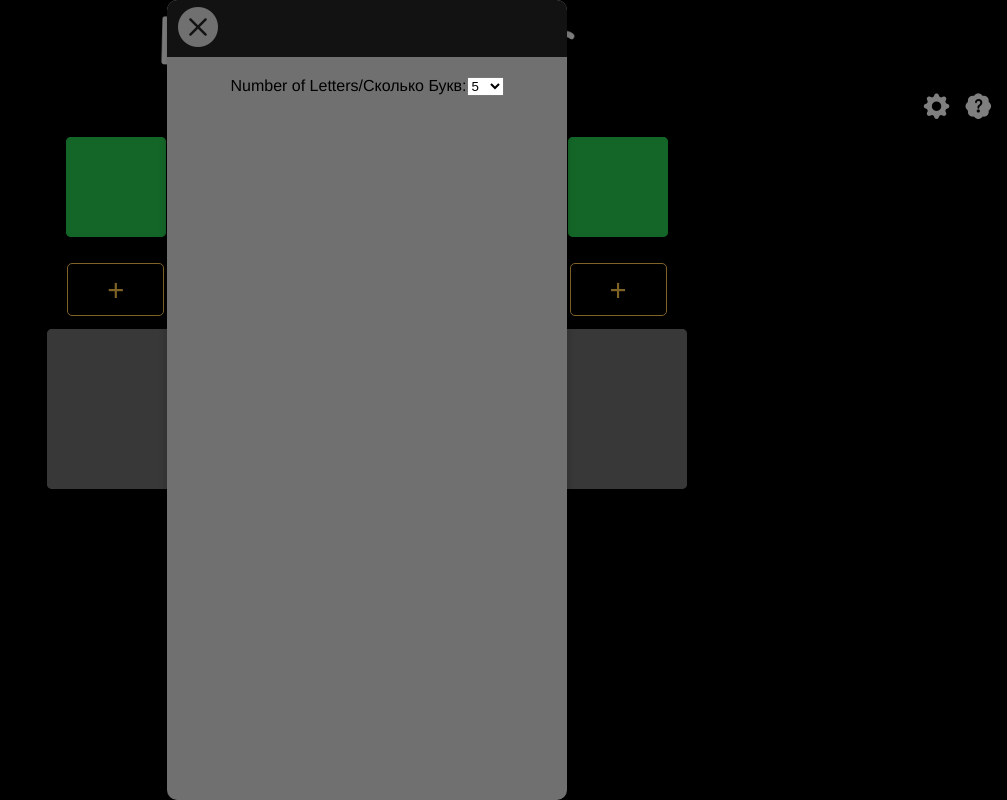
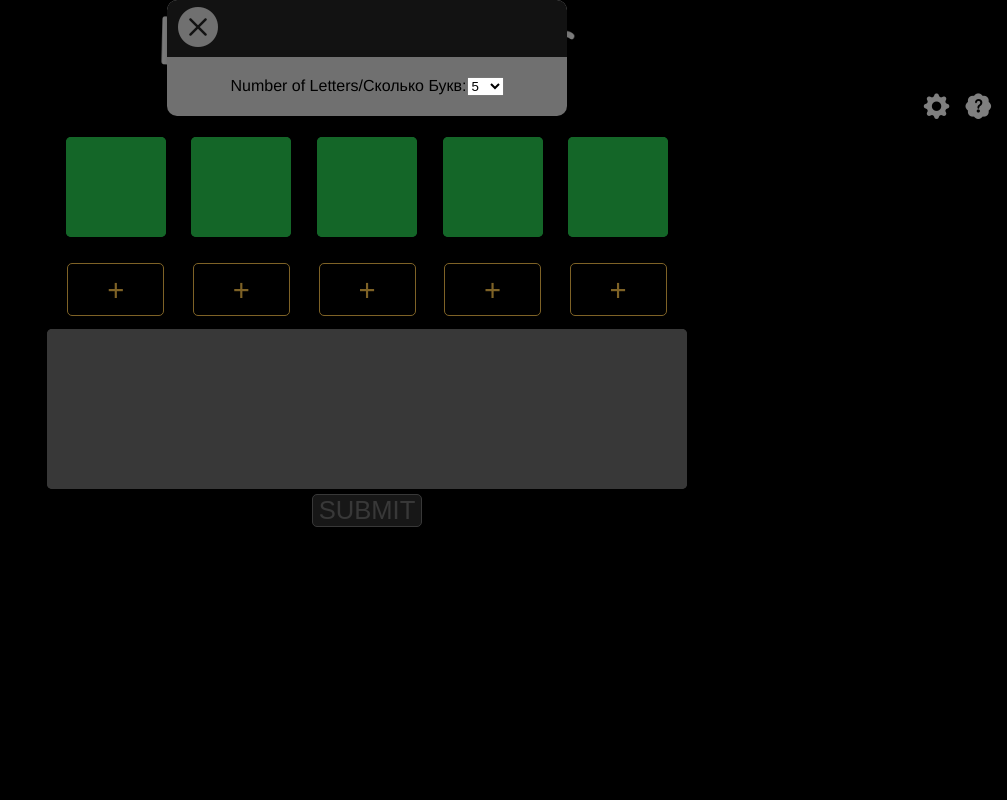
Before and after one commit to rorour/VordliHelper, a React (Create React App) app in the folder vordli-helper/: page / in a window 1280 px wide. Both pictures are taken after a click on the button 1209 px from the left and 106 px from the top of the page. Shown: the whole page, without its empty margins (273-1280 px from the left). Built offline with nearby package versions, Linux system fonts and the light colour scheme.

Commit message:
formatting

```diff
--- a/vordli-helper/src/App.css
+++ b/vordli-helper/src/App.css
@@ -235,6 +235,7 @@ body {
   display: flex;
   justify-content: center;
   z-index: 9998;
+  align-items: flex-start;
 }
 
 .Video {
@@ -298,6 +299,6 @@ body {
 }
 
 .SolutionScrollbox {
-  max-height: 400px;
+  max-height: 70vh;
   overflow-y: auto;
 }
```
